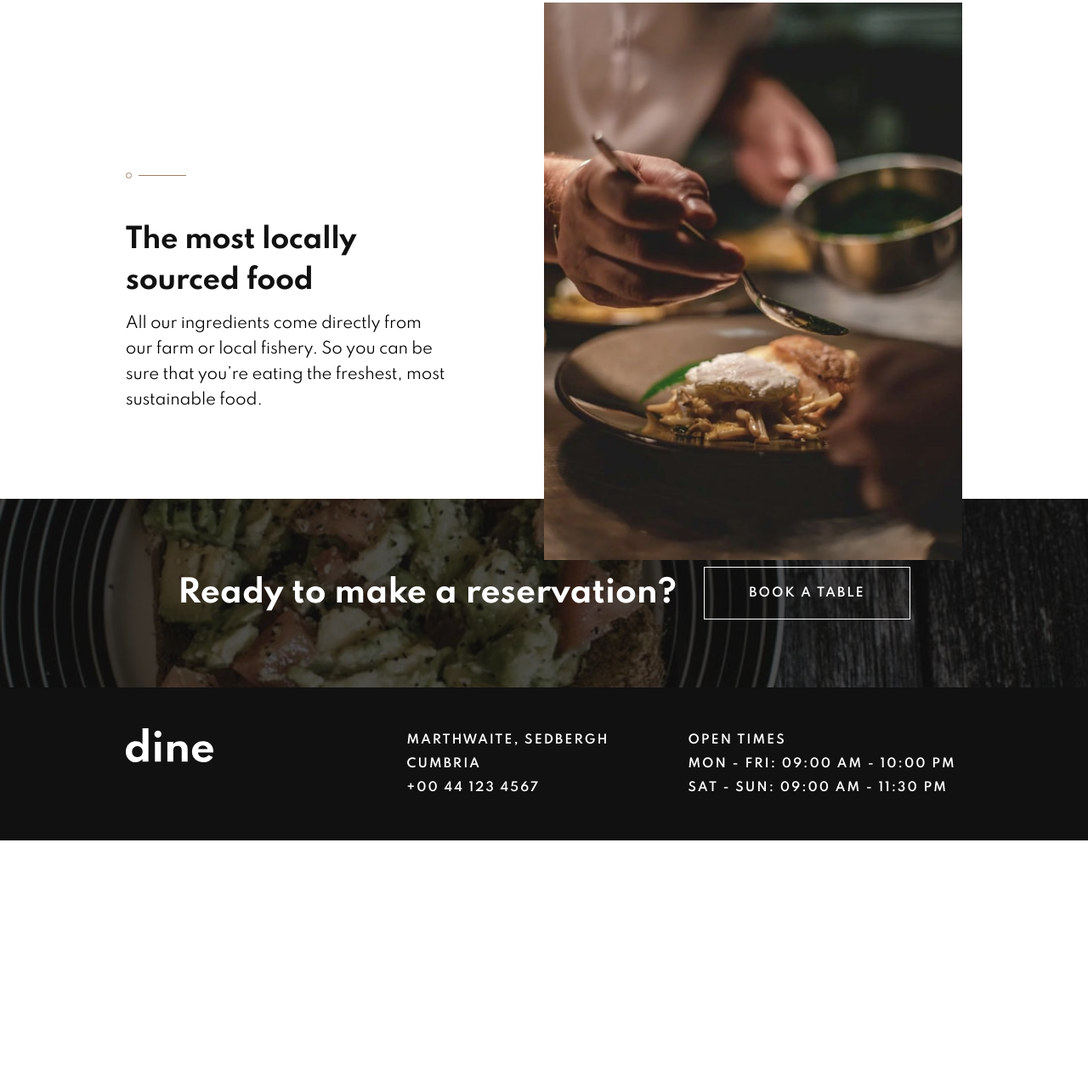
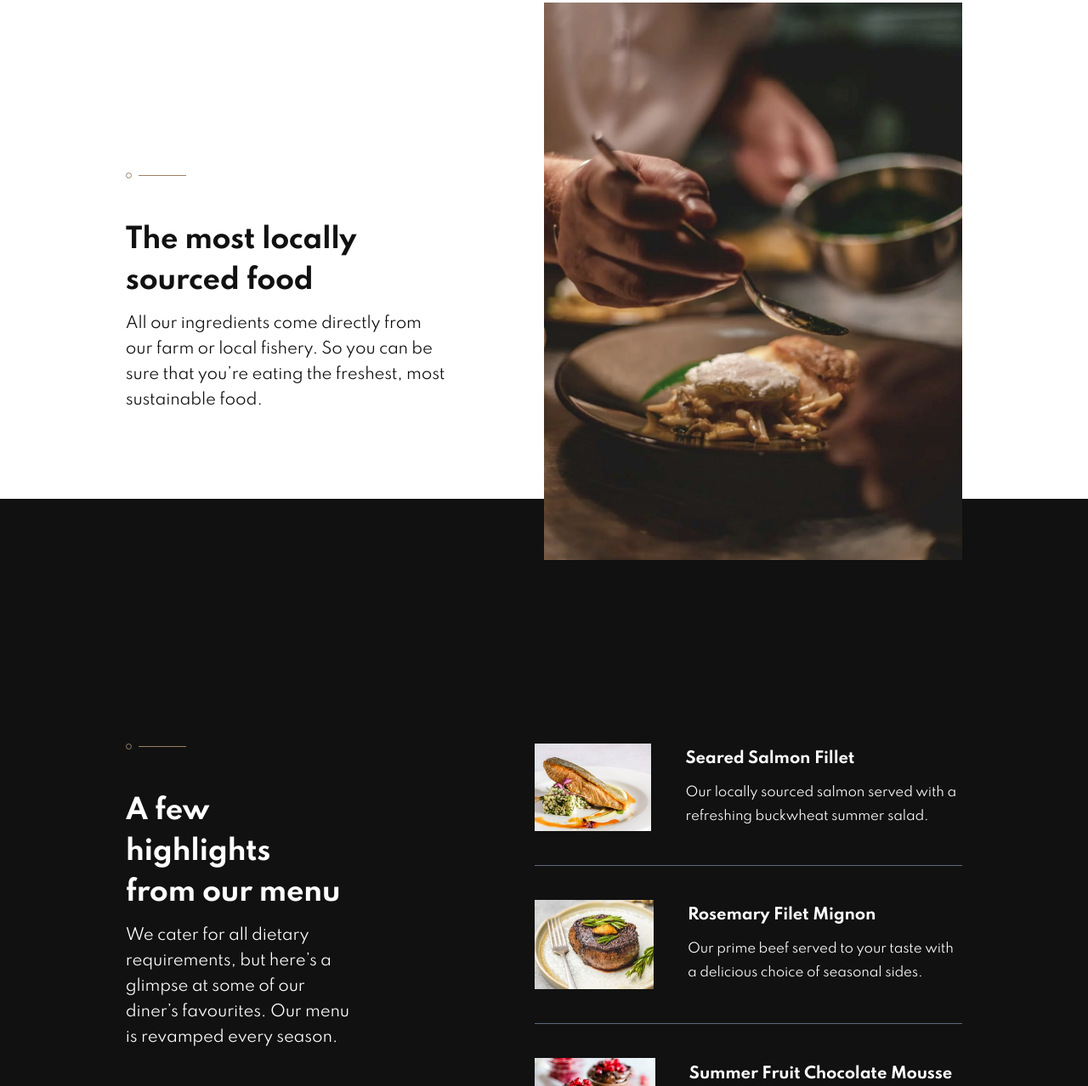
Before and after one commit to mathcrln/dine-restaurant, a Gatsby site: page / in a window 1280 px wide. Shown: the part 1522-2800 px from the top of the page at 85% size. Before the commit the page ends 2511 px from the top, so only its background shows below. Built offline with nearby package versions, Linux system fonts and the light colour scheme; Gatsby itself is replaced by a stand-in of ours.

Commit message:
Menu Section, Menu Items, Footer & Optimizations

```diff
--- a/src/components/homepage/descriptive-text.component.jsx
+++ /dev/null
@@ -1,14 +0,0 @@
-import * as React from 'react'
-
-const FeatureText = ({title, description}) => {
-    return(
-
-            <div>
-                <h3 className="text-heading--2 text-codGray mb-3">{title}</h3>
-                <p className="text-body--1">{description}</p>
-            </div>
-    )
-
-}
-
-export default FeatureText
--- a/src/components/homepage/features/feature.component.jsx
+++ b/src/components/homepage/features/feature.component.jsx
@@ -1,23 +1,29 @@
 import * as React from 'react'
 import Container from '../../../layout/container'
-import FeatureText from '../descriptive-text.component'
-import Divider from '../../../assets/patterns/pattern-divide.svg'
+import TextWithSeparator from '../text-with-separator.component'
 
 const Feature = ({title, description, srcImage, orientation}) => {
     const isRight = (orientation === "image-right");
+    const mobile = require(`../../../assets/homepage/${srcImage.toLowerCase()}-mobile@2x.jpg`);
+    const tablet = require(`../../../assets/homepage/${srcImage.toLowerCase()}-tablet@2x.jpg`);
+    const laptop = require(`../../../assets/homepage/${srcImage.toLowerCase()}-desktop@2x.jpg`);
     return(
         <div>
-            <Container classProperties={`flex justify-between flex-col ${isRight? "laptop:flex-row-reverse" : "mb-30" } laptop:flex-row`}>
-                <div className="laptop:w-1/2 max-w-max">
-                    <img src={require(`../../../assets/homepage/${srcImage.toLowerCase()}.jpg`)}
-                    alt=""
-                    className={`${isRight? "laptop:-mb-18" : "-mt-18" }`}
+            <Container classProperties={`flex justify-between flex-col ${isRight? "laptop:flex-row-reverse" : "laptop:mb-30" } laptop:flex-row`}>
+                <div className="laptop:w-1/2 max-w-max min-w-min m-auto">
+                    <img
+                        srcSet={`${mobile} 327w, ${tablet} 573w, ${laptop} 540w`}
+                        sizes="(max-width: 640px) 327px, (max-width: 1024px) 573px, 540px"
+                        src={mobile}
+                        alt=""
+                        className={`${isRight? "laptop:-mb-18" : "-mt-18" }`}
                     />
                 </div>
-                <div className={`flex flex-col justify-items-start items-center laptop:items-start laptop:w-1/2  ${isRight? "mt-50 laptop:pr-27.5" : " mt-44 laptop:pl-27.5" }`}>
+                {/* <div className={`flex flex-col justify-items-start items-center laptop:items-start laptop:w-1/2  ${isRight? "mt-50 laptop:pr-27.5" : " mt-44 laptop:pl-27.5" }`}>
                     <img src={Divider} alt="" className="mb-12"/>
-                    <FeatureText title={title} description={description}/>
-                </div>
+                    <SectionText title={title} description={description}/>
+                </div> */}
+                <TextWithSeparator title={title} description={description} classProperties={`my-20 ${isRight? "laptop:mt-50 laptop:pr-27.5" : " laptop:mt-44 laptop:pl-27.5" }`}/>
             </Container>
 
         </div>
--- a/src/components/homepage/menu/menu-item.component.jsx
+++ b/src/components/homepage/menu/menu-item.component.jsx
@@ -0,0 +1,28 @@
+import * as React from 'react'
+
+const MenuItem = ({name, description, srcImage}) => {
+    const mobile = require(`../../../assets/homepage/${srcImage}-mobile@2x.jpg`);
+    const desktopTablet = require(`../../../assets/homepage/${srcImage}-desktop-tablet@2x.jpg`);
+    return(
+        <div className="menu-item flex flex-col tablet:flex-row justify-center items-center">
+            <div className="mb-10 tablet:mr-10 tablet:mb-0">
+                <img
+                    srcset={`${mobile} 327w, ${desktopTablet} 128w`}
+                    sizes="(min-width: 640px) 128px, 327px"
+                    src={desktopTablet}
+                    alt=""
+                />
+
+            </div>
+
+            <div className="text-white">
+                <h4 className="text-heading--3 pb-3">{name}</h4>
+                <p className="text-body--2">{description}</p>
+            </div>
+        </div>
+
+    )
+
+}
+
+export default MenuItem
--- a/src/components/homepage/menu/menu.component.jsx
+++ b/src/components/homepage/menu/menu.component.jsx
@@ -0,0 +1,49 @@
+import * as React from 'react'
+import Container from '../../../layout/container'
+import TextWithSeparator from '../text-with-separator.component'
+import MenuItem from './menu-item.component'
+
+const Menu = () => {
+
+    return(
+        <div className="bg-codGray">
+            <Container classProperties="py-24 tablet:pt-72 tablet:pb-40 flex flex-col tablet:flex-row">
+                <TextWithSeparator
+                    title={<span>A few highlights <br/>from our menu</span>}
+                    description="We cater for all dietary requirements, but here’s a glimpse at some of our diner’s favourites. Our menu is revamped every season."
+                    onBackground="dark"
+                    classProperties="mb-16 laptop:mr-52 laptop:mb-0"
+                />
+
+                <div>
+                    <MenuItem
+                        name="Seared Salmon Fillet"
+                        description="Our locally sourced salmon served with a refreshing buckwheat summer salad."
+                        srcImage="salmon"
+                        />
+
+                    <hr className="border-ShuttleGray my-10"/>
+                    <MenuItem
+                        name="Rosemary Filet Mignon"
+                        description="Our prime beef served to your taste with a delicious choice of seasonal sides."
+                        srcImage="beef"
+                        />
+
+                    <hr className="border-ShuttleGray my-10"/>
+
+                    <MenuItem
+                        name="Summer Fruit Chocolate Mousse"
+                        description="Creamy mousse combined with summer fruits and dark chocolate shavings."
+                        srcImage="chocolate"
+                        />
+                </div>
+
+            </Container>
+
+        </div>
+
+    )
+
+}
+
+export default Menu
--- a/src/components/homepage/reservations-cta.component.jsx
+++ b/src/components/homepage/reservations-cta.component.jsx
@@ -4,9 +4,9 @@ import Container from '../../layout/container'
 
 const ReservationCTA = (props) => {
     return(
-        <div className="bg-reservation-cta-image bg-cover p-20">
+        <div className=" bg-cover py-20 laptop:p-20 bg-center bg-reservation-cta-mobile tablet:bg-reservation-cta-tablet laptop:bg-reservation-cta-desktop">
             <Container classProperties="flex items-center justify-between flex-col laptop:flex-row">
-                <h3 className="text-white font-bold">Ready to make a reservation?</h3>
+                <h3 className="text-white font-bold mb-6 laptop:mb-0">Ready to make a reservation?</h3>
                 <Button callToAction="Book a table" onLight={false} destination="/booking/"/>
             </Container>
 
--- /dev/null
+++ b/src/components/homepage/section-text.component.jsx
@@ -0,0 +1,16 @@
+import * as React from 'react'
+
+const SectionText = ({
+                        title = "Title",
+                        description = "You need to pass properties to this component if you want this to work.",
+                        onBackground, classProperties}) => {
+    return(
+            <div className={classProperties}>
+                <h3 className={`text-heading--2 text-${onBackground === "dark" ? "white" : "codGray"} mb-3`}>{title}</h3>
+                <p className={`text-body--1 text-${onBackground === "dark" ? "white" : "codGray"}`}>{description}</p>
+            </div>
+    )
+
+}
+
+export default SectionText
--- /dev/null
+++ b/src/components/homepage/text-with-separator.component.jsx
@@ -0,0 +1,16 @@
+import * as React from 'react'
+import Divider from '../../assets/patterns/pattern-divide.svg'
+import SectionText from './section-text.component'
+
+const TextWithSeparator = ({title, description, onBackground, classProperties}) => {
+
+    const properties = `flex flex-col justify-items-start items-center laptop:items-start laptop:w-1/2 ${classProperties}`
+    return(
+        <div className={properties}>
+        <img src={Divider} alt="" className="mb-12"/>
+        <SectionText title={title} description={description} onBackground={onBackground}/>
+    </div>
+    )
+}
+
+export default TextWithSeparator
--- a/src/components/shared/hero.component.jsx
+++ b/src/components/shared/hero.component.jsx
@@ -5,10 +5,11 @@ import Button from './button.component'
 
 const Hero = () => {
     return(
-        <header className="bg-codGray text-white  bg-no-repeat bg-cover h-90
+        <header className="bg-codGray text-white bg-center bg-no-repeat bg-cover pb-44 laptop:h-90
                             bg-homepage-heeader-mobile
-                            desktop:bg-homepage-heeader
-                            tablet:bg-homepage-heeader-tablet"
+                            laptop:bg-homepage-heeader
+                            tablet:bg-homepage-heeader-tablet
+                            "
         >
             <Container>
                 <Header/>
--- a/src/layout/footer.js
+++ b/src/layout/footer.js
@@ -4,10 +4,10 @@ import Container from '../layout/container'
 
 const Footer = () => {
     return(
-        <footer className="bg-codGray min-h-full py-12 text-white">
+        <footer className="bg-codGray min-h-full py-20 text-white">
             <Container classProperties="grid laptop:grid-cols-3 laptop:gap-2">
             <Logo/>
-                <div className="text-heading--4">
+                <div className="text-heading--4 mt-12 mb-8 laptop:my-0">
                     MARTHWAITE, SEDBERGH <br/>
                     CUMBRIA<br/>
                     +00 44 123 4567
--- a/src/pages/index.js
+++ b/src/pages/index.js
@@ -2,6 +2,8 @@ import * as React from "react"
 import Footer from '../layout/footer'
 import Feature from '../components/homepage/features/feature.component'
 import ReservationCTA from '../components/homepage/reservations-cta.component'
+import Menu from '../components/homepage/menu/menu.component'
+import Events from '../components/homepage/events/events.component'
 import Hero from '../components/shared/hero.component'
 const IndexPage = () => {
   return (
@@ -10,16 +12,17 @@ const IndexPage = () => {
         <Feature
             title={<span>Enjoyable place <br/> for all the family</span>}
             description="Our relaxed surroundings make dining with us a great experience for everyone. We can even arrange a tour of the farm before your meal."
-            srcImage="enjoyable-place-desktop"
+            srcImage="enjoyable-place"
             orientation="image-left"
         />
         <Feature
             title={<span>The most locally<br/> sourced food</span>}
             description="All our ingredients come directly from our farm or local fishery. So you can be sure that you’re eating the freshest, most sustainable food."
-            srcImage="locally-sourced-desktop"
+            srcImage="locally-sourced"
             orientation="image-right"
         />
-
+        <Menu />
+        <Events/>
         <ReservationCTA/>
         <Footer/>
       </main>
--- a/src/styles/global.css
+++ b/src/styles/global.css
@@ -20,8 +20,8 @@
     .text-body--1 {
         @apply font-main font-normal text-lg tracking-tight leading-7.5;
     }
-    .textBody--2 {
-        @apply tracking-normal;
+    .text-body--2 {
+        @apply font-main font-normal text-15sm tracking-normal leading-7;
     }
     .text-heading--1 {
         @apply font-light antialiased tracking-tight text-4.25xl leading-10.3
@@ -32,10 +32,10 @@
         desktop:text-4.5xl;
     }
     .text-heading--3 {
-        @apply font-semibold text-sm tracking-wide leading-7 antialiased;
+        @apply font-main font-bold text-lg tracking-tight leading-7 antialiased;
     }
     .text-heading--4 {
-        @apply font-semibold text-base tablet:text-sm tracking-wide leading-7 antialiased;
+        @apply font-semibold text-sm tablet:text-sm tracking-wide leading-7 antialiased;
     }
     .btn {
         @apply cursor-pointer border-solid border rounded-none focus:ring-0 text-heading--4 py-6 px-17
--- a/tailwind.config.js
+++ b/tailwind.config.js
@@ -48,9 +48,12 @@ module.exports = {
         'homepage-heeader': "url('../assets/homepage/hero-bg-desktop.jpg')",
         'homepage-heeader-tablet': "url('../assets/homepage/hero-bg-tablet.jpg')",
         'homepage-heeader-mobile': "url('../assets/homepage/hero-bg-mobile.jpg')",
-        'reservation-cta-image': "url('../assets/homepage/ready-bg-desktop.jpg')",
+        'reservation-cta-desktop': "url('../assets/homepage/ready-bg-desktop.jpg')",
+        'reservation-cta-mobile': "url('../assets/homepage/ready-bg-mobile.jpg')",
+        'reservation-cta-tablet': "url('../assets/homepage/ready-bg-tablet.jpg')",
        }),
        fontSize:{
+         '15sm': '0.9375rem',
          '3.5xl': '2rem',
          '4.25xl': '2.36rem',
          '4.5xl': '2.5rem'
```
Also changed, not shown: src/components/homepage/events/events.component.jsx (added, +19 -0 lines), src/components/homepage/events/events.components.jsx (deleted), 3 other files.
